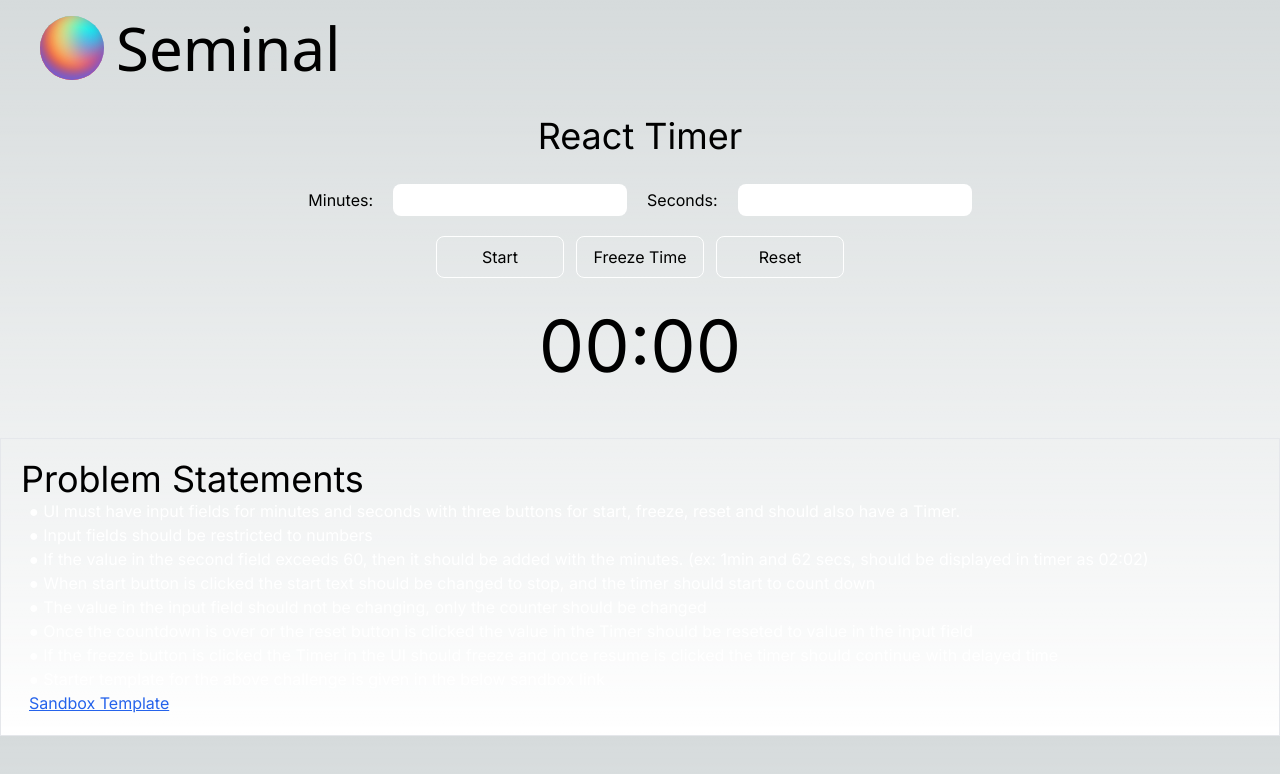
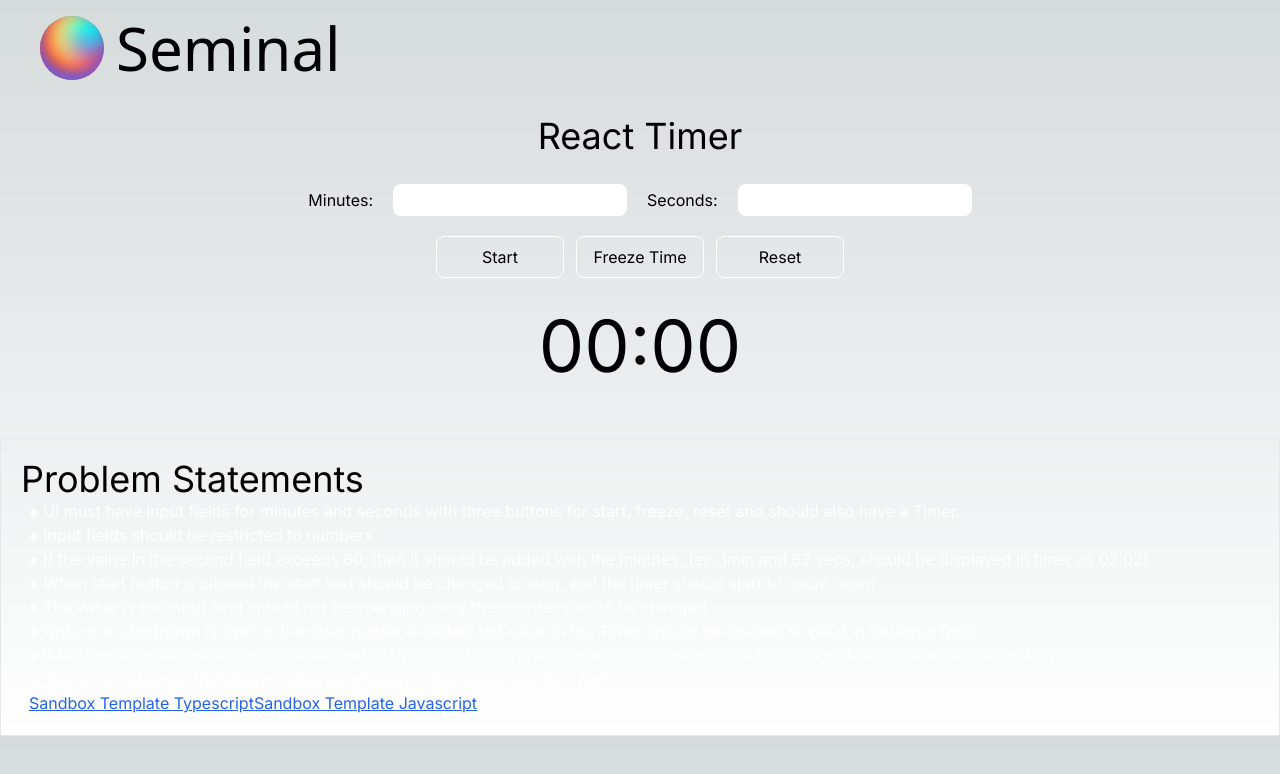
Before and after one commit to Raveenrathnaraj/seminaltest, a Next.js app: page /react in a window 1280 px wide. Shown: the top 774 px of the page. Built offline with nearby package versions, Linux system fonts and the light colour scheme.

Commit message:
Fix added JS template

```diff
--- a/src/app/react/page.tsx
+++ b/src/app/react/page.tsx
@@ -86,7 +86,8 @@ function Page() {
           <li className='text-white'>&#9679; Once the countdown is over or the reset button is clicked the value in the Timer should be reseted to value in the input field</li>
           <li className='text-white'>&#9679; If the freeze button is clicked the Timer in the UI should freeze and once resume is clicked the timer should continue with delayed time</li>
           <li className='text-white'>&#9679; Starter template for the above challenge is given in the below sandbox link</li>
-          <Link href={'https://codesandbox.io/s/seminal-react-ts-test-t5o331?file=/src/App.tsx'} target='_blank' className='underline text-blue-600'>Sandbox Template</Link>
+          <Link href={'https://codesandbox.io/s/seminal-react-ts-test-t5o331?file=/src/App.tsx'} target='_blank' className='underline text-blue-600'>Sandbox Template Typescript</Link>
+          <Link href={'https://codesandbox.io/s/seminal-react-js-test-7u6p1k?file=/src/App.js'} target='_blank' className='underline text-blue-600'>Sandbox Template Javascript</Link>
         </ul>
       </div>
     </div>
```
